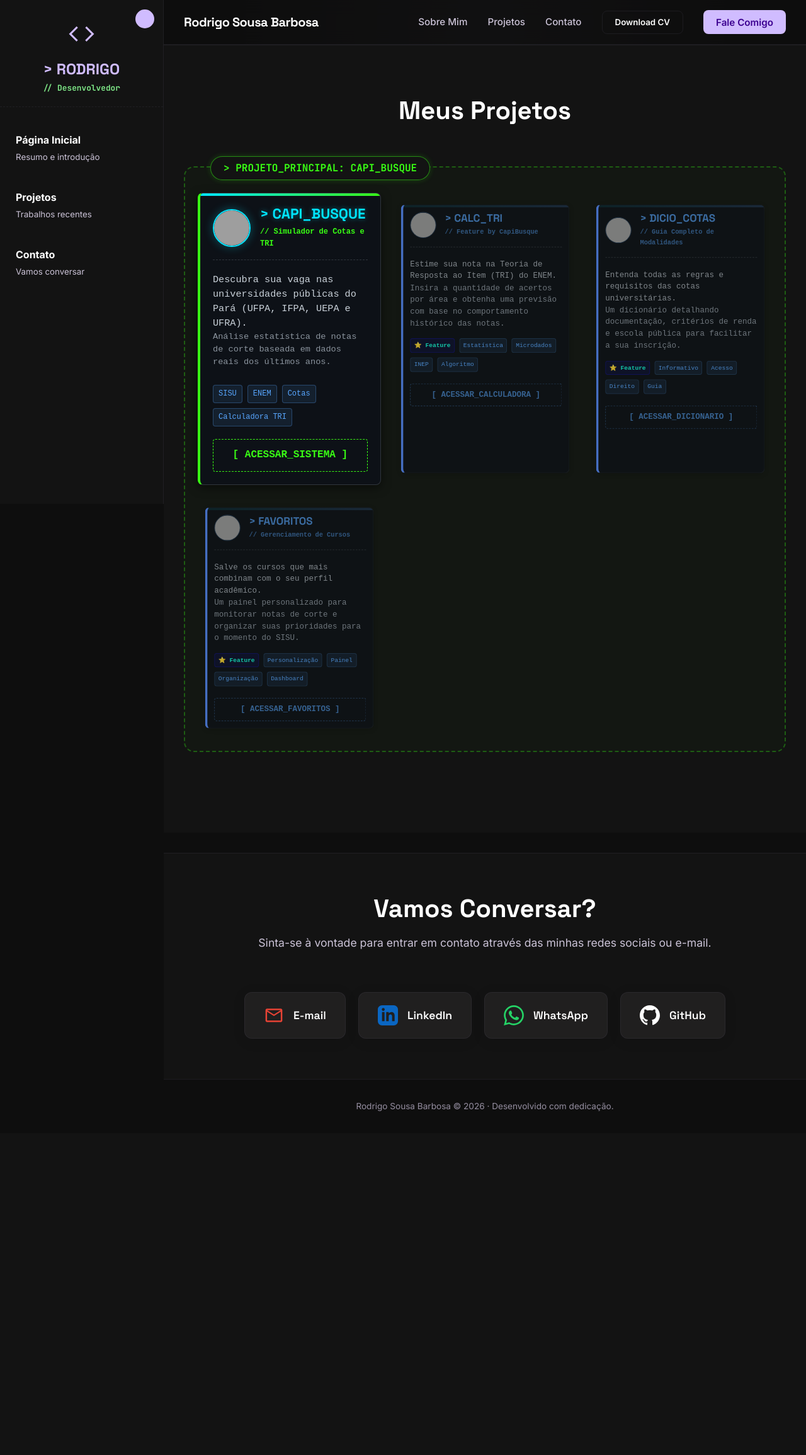
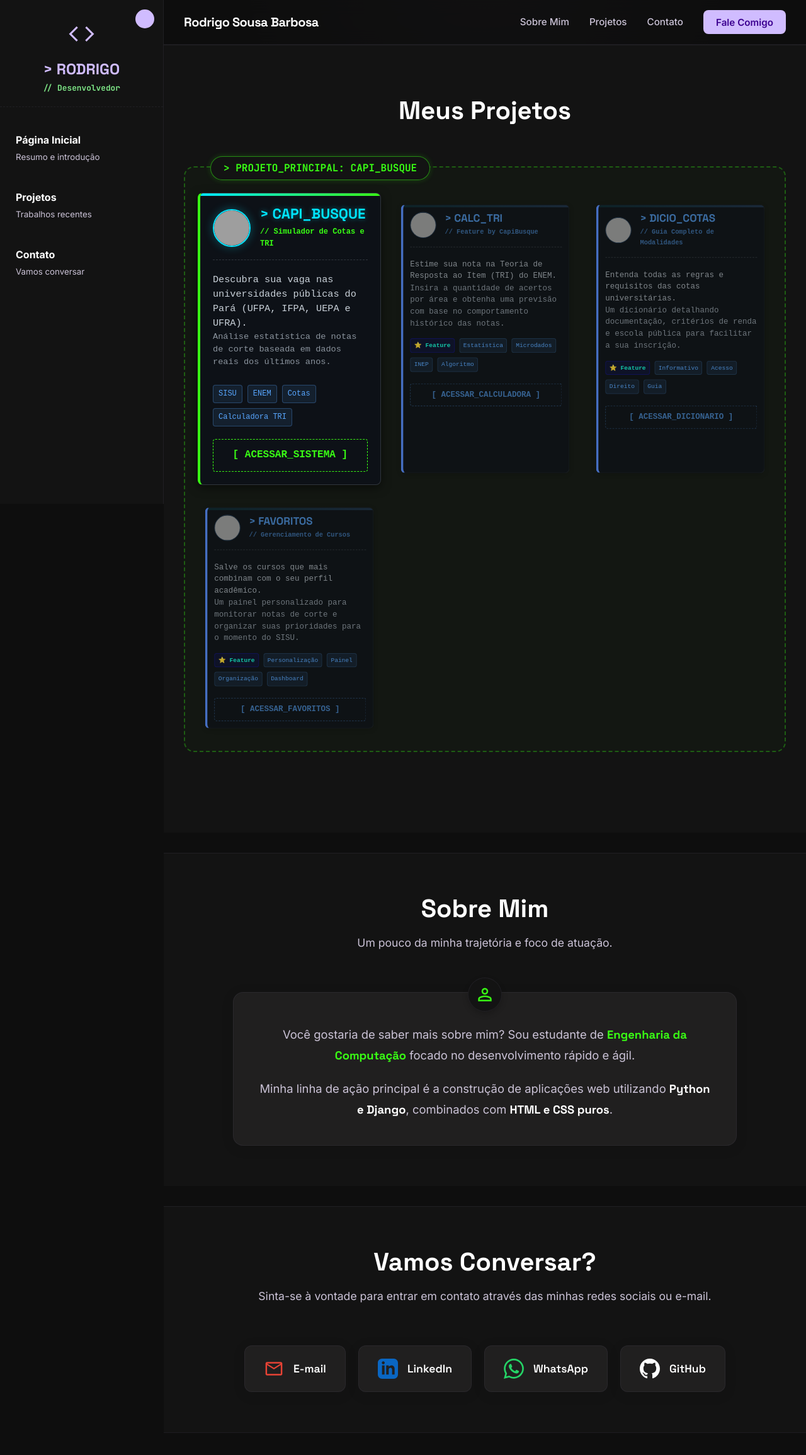
Before and after one commit to rodrigosousa64/Welcometome, a Django app: page / in a window 1280 px wide. Shown: the top 2310 px of the page at 63% size. Before the commit the page ends 1764 px from the top, so only its background shows below. Run offline with Django 5.2, Linux system fonts and the light colour scheme; grey boxes are pictures that could not be loaded.

Commit message:
add sobre mim

```diff
--- a/home/templates/home.html
+++ b/home/templates/home.html
@@ -169,6 +169,27 @@
     </div>
     </div>
 </section>
+<section id="sobre" class="features-section" style="text-align: center; padding: 4rem 1rem; margin-top: 2rem;">
+    <div class="section-header">
+        <h2>Sobre Mim</h2>
+        <p>Um pouco da minha trajetória e foco de atuação.</p>
+    </div>
+
+    <div style="max-width: 800px; margin: 0 auto; background: var(--bg-surface-high); border: 1px solid var(--border-color); padding: 40px; border-radius: 16px; box-shadow: 0 4px 20px rgba(0,0,0,0.1); position: relative; transition: transform 0.3s ease, box-shadow 0.3s ease;" onmouseover="this.style.transform='translateY(-5px)'; this.style.boxShadow='0 8px 30px rgba(57, 255, 20, 0.1)';" onmouseout="this.style.transform='translateY(0)'; this.style.boxShadow='0 4px 20px rgba(0,0,0,0.1)';">
+
+        <span class="material-symbols-outlined" style="position: absolute; top: -24px; left: 50%; transform: translateX(-50%); background: var(--bg-surface); padding: 10px; border-radius: 50%; border: 1px solid var(--border-color); color: #39ff14; font-size: 2rem; box-shadow: 0 4px 10px rgba(0,0,0,0.2);">person</span>
+
+        <p style="color: var(--text-secondary); font-size: 1.15rem; line-height: 1.8; margin-top: 10px; margin-bottom: 20px;">
+            Você gostaria de saber mais sobre mim? Sou estudante de <strong style="color: #39ff14; font-family: var(--font-display);">Engenharia da Computação</strong> focado no desenvolvimento rápido e ágil.
+        </p>
+        <p style="color: var(--text-secondary); font-size: 1.15rem; line-height: 1.8; margin: 0;">
+            Minha linha de ação principal é a construção de aplicações web utilizando <strong style="color: var(--text-primary); font-family: var(--font-display);">Python e Django</strong>, combinados com <strong style="color: var(--text-primary); font-family: var(--font-display);">HTML e CSS puros</strong>.
+        </p>
+    </div>
+</section>
+
+
+
 
 <!-- Contato Section -->
 <section id="contato" class="features-section" style="text-align: center; padding: 4rem 1rem; margin-top: 2rem;">
--- a/templates/base.html
+++ b/templates/base.html
@@ -59,7 +59,7 @@
                     <a href="#sobre">Sobre Mim</a>
                     <a href="#projetos">Projetos</a>
                     <a href="#contato">Contato</a>
-                    <button class="btn-secondary">Download CV</button>
+
                     <button class="btn-primary" onclick="window.location.href='#contato'">Fale Comigo</button>
                 </div>
             </div>
```
